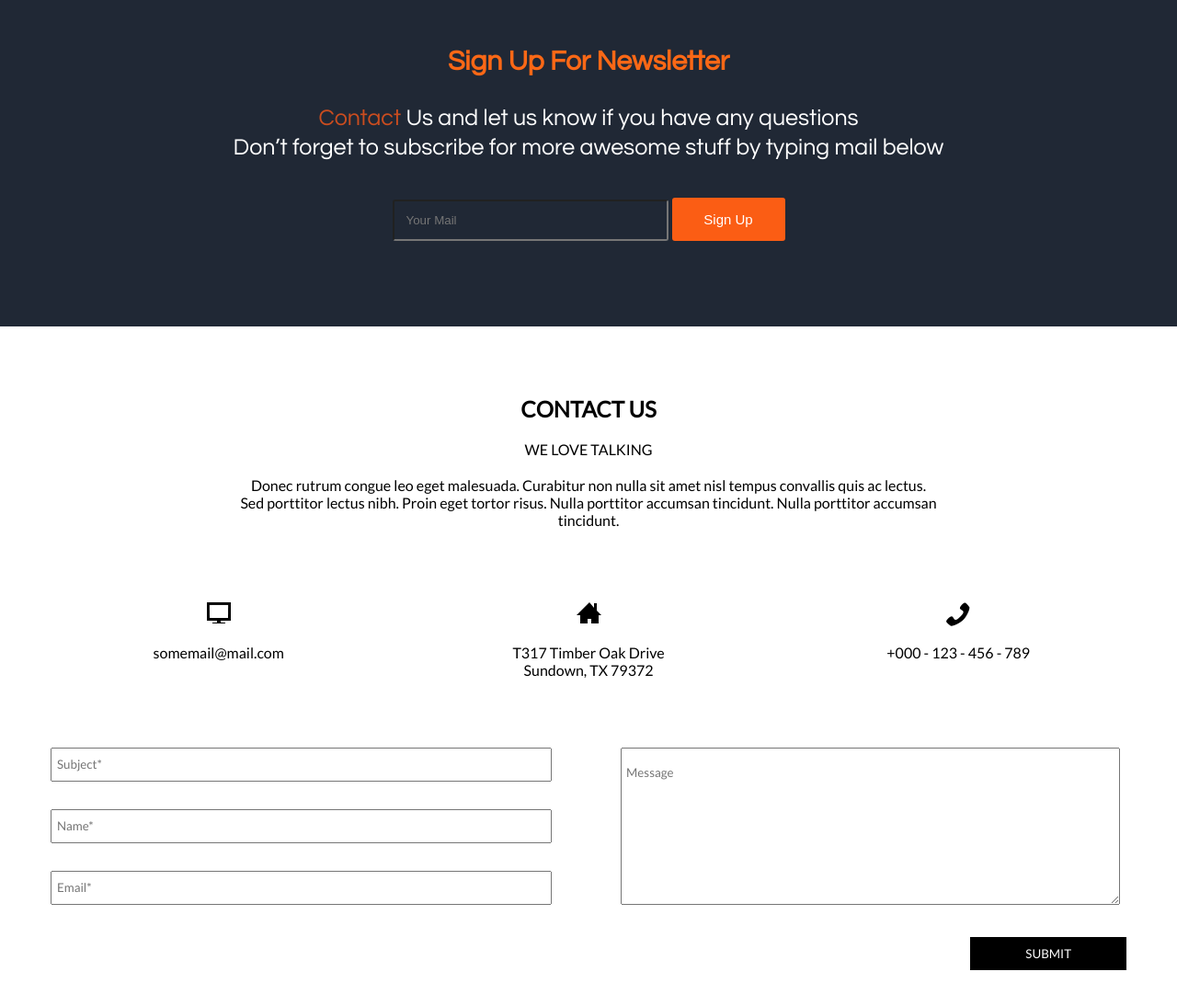
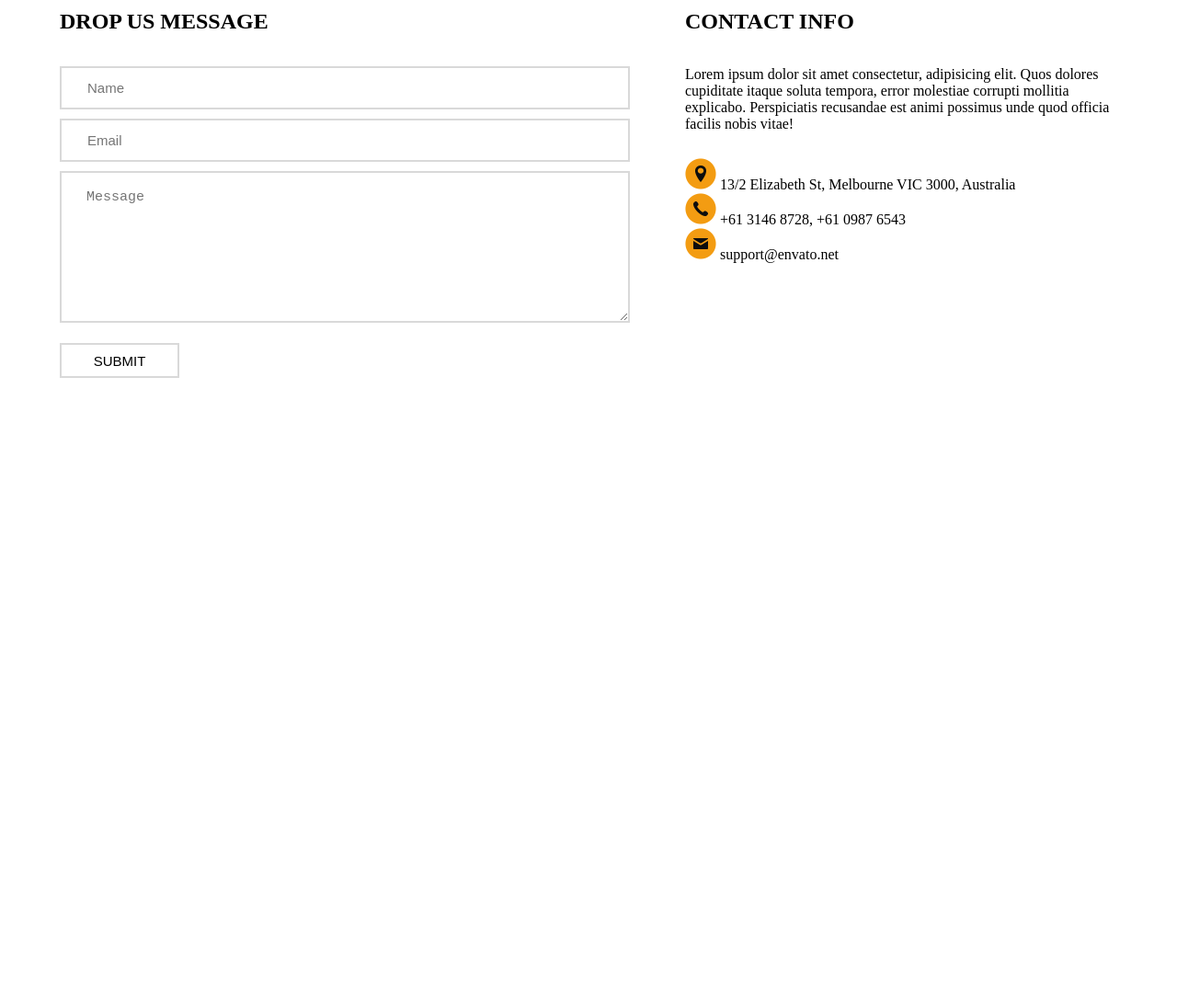
Before and after one commit to jackil182/Bootcamp9-Module7, a plain HTML site: page index.html in a window 1280 px wide. Shown: the part 40-1134 px from the top of the page at 92% size. After the commit the page ends 800 px from the top, so only its background shows below. Drawn offline with Linux system fonts and the light colour scheme.

Commit message:
added pasevin

```diff
--- a/css/style.css
+++ b/css/style.css
@@ -1,154 +1,86 @@
-@font-face{
-    font-family: "Questrial";
-    src: url("../fonts/questrial-v7-latin-regular.woff2")
-}
-
 *{
     margin: 0;
-    padding: 0
+    padding: 0;
 }
-
-/* Nazarii's styles */
-.newsletter{
-    background-color: #202835;
-    text-align: center;
-    padding-bottom: 93px;
+.wrapper_pi{
+    padding-top: 50px;
+    display: flex;
+    width: 1150px;
+    justify-content: space-between;
+    margin: 0 auto;
 }
-
-.newsletter-title{
-    padding: 91px 0 30px;
-    color: #d5511d;
-    font-family: "Questrial";
-    font-size: 30px;
-    color: rgba(251, 104, 22);
+.form_pi{
+    display: flex;
+    flex-direction: column;
+    color: #d9d9d9;
 }
-
-.newsletter-text{
-    color: white;
-    line-height: 32px;
-    font-family: "Questrial";
-    font-size: 25px;
+.name_pi{
+    transition-duration: 1s;
+    padding: 13px 28px;
+    margin-bottom: 10px;
+    font-size: 15px;
+    border: 2px solid #d9d9d9;
 }
-
-.orange-text{
-    color: #cb4d1f;
+.email_pi{
+    transition-duration: 1s;
+    padding: 13px 28px;
+    margin-bottom: 10px;
+    font-size: 15px;
+    border: 2px solid #d9d9d9;
 }
-
-.newsletter-form{
-    margin: 39px auto 0;
-    /* width: 444px; */
+.text-area_pi{
+    transition-duration: 1s;
+    height: 125px;
+    margin-bottom: 22px;
+    font-size: 15px;
+    border: 2px solid #d9d9d9;
+    padding: 18px 27px;
 }
-
-.newsletter-email{
-    width: 270px;
-    padding: 13px;
-    background-color: transparent;
-    color: #fff;
-    border-radius: 3px;
+.submit_pi{
+    transition-duration: 1s;
+    text-transform: uppercase;
+    font-size: 15px;
+    width: 130px;
+    height: 38px;
+    border: 2px solid #d9d9d9;
+    background-color: rgba(0, 0, 0, 0)
 }
-
-.newsletter-submit{
-    width: 123px;
-    padding: 15px;
-    background-color: #fb5d14;
-    border: none;
-    color: #fff;
-    font-family: Arial, Helvetica, sans-serif;
-    font-size: 15px;
-    border-radius: 3px;
+.form-wrapper_pi{
+    width: 620px;
 }
-
-/* Dmytro's styles */
-.container--{
-    width: 1170px;
-    margin: 0 auto;
-    text-align: center;
+.contact_pi{
+    width: 470px;
 }
-.section-form{
-    font-family: 'Lato', sans-serif;
-    display: flex;
-    justify-content: center;
-    align-items: center;
-    flex-direction: column;
-    padding: 75px 0;
+.form-title_pi, .contact-info_pi{
+    padding-bottom: 35px;
+    text-transform: uppercase;
+    font-size: bold;
+    font-weight: 700;
 }
-.section-title,
-.section-desc{
-    width: 15%;
-    margin-bottom: 20px;
+.contact-text_pi{
+    font-size: 16px;
+    padding-bottom: 28px;
 }
-.section-content{
-    width: 65%;
-    margin-bottom: 80px;
-    text-align: center;
+.adress-text_pi{
+    vertical-align: middle;
 }
-.section-list{
-    width: 85%;
-    list-style: none;
-    display: flex;
-    justify-content: space-between;
-    margin-bottom: 75px;
-
+.name_pi:hover{
+    transition-property: all;
+    transition-duration: 1s;
+    border: 2px solid #f39c12;
 }
-.section-list__item{
-    padding-top: 45px;
-    flex-basis: 190px;
-    text-align: center;
+.email_pi:hover{
+    transition-property: all;
+    transition-duration: 1s;
+    border: 2px solid #f39c12;
 }
-.section-list__item:first-child{
-    background: url(../img/screen.png) no-repeat center top;
+.text-area_pi:hover{
+    transition-property: all;
+    transition-duration: 1s;
+    border: 2px solid #f39c12;
 }
-.section-list__item:nth-child(2){
-    background: url(../img/house.png) no-repeat center top;
+.submit_pi:hover{
+    transition-property: all;
+    transition-duration: 1s;
+    border: 2px solid #f39c12;
 }
-.section-list__item:last-child{
-    background: url(../img/phone.png) no-repeat center top;
-}
-.form{
-    width: 100%;
-    display: flex;
-    justify-content: space-between;
-    flex-wrap: wrap;
-    align-items: flex-start;
-    font-family: inherit;
-
-}
-.form-input,
-.form-textarea{
-    width: 47%;
-}
-.form-input input,
-[name="textarea"]{
-    display: block;
-    width: 97.5%;
-    padding: 9px 0 9px 5px;
-}
-.form-input input::placeholder,
-[name="textarea"]::placeholder{
-    display: block;
-    width: 100%;
-    padding: 9px 0;
-    font-family: 'Lato', sans-serif;
-}
-[name="textarea"]{
-    padding-bottom: 130px;
-}
-.form-input input:not(:last-child){
-    margin-bottom:30px ;
-}
-.form-button{
-    width: 100%;
-    display: flex;
-}
-.form-send{
-    display: inline-block;
-    padding: 10px 60px;
-    color: #fff;
-    background-color: #000;
-    font-family: 'Lato', sans-serif;
-    text-transform: uppercase;
-    margin-top: 35px;
-    margin-left: auto;
-    border: none;
-
-}
--- a/index.html
+++ b/index.html
@@ -2,57 +2,29 @@
 <html lang="en">
 <head>
     <meta charset="UTF-8">
-    <meta name="viewport" content="width=
-    , initial-scale=1.0">
+    <meta name="viewport" content="width=device-width, initial-scale=1.0">
     <meta http-equiv="X-UA-Compatible" content="ie=edge">
+    <title>Document</title>
     <link rel="stylesheet" href="./css/style.css">
-    <title>Document</title>
-    <!-- IMPORTANT  -->
-    <link href="https://fonts.googleapis.com/css?family=Lato:100,400|Montserrat" rel="stylesheet">
 </head>
 <body>
-
-  <!--   Nazarii's htmls -->
-    <section class="newsletter">
-        <h2 class="newsletter-title">Sign Up For Newsletter</h2>
-        <p class="newsletter-text"><span class="orange-text">Contact</span> Us and let us know if you have any questions</p>
-        <p class="newsletter-text">Don’t forget to subscribe for more awesome stuff by typing mail below</p>
-        <form action="" class="newsletter-form">
-            <input type="email" name="email" id="" placeholder="Your Mail" class="newsletter-email">
-            <input type="submit" value="Sign Up" class="newsletter-submit">
-        </form>
-    </section>
+    <div class="wrapper_pi">
+        <div class="form-wrapper_pi">
+            <h2 class="form-title_pi">drop us message</h2>
+            <form action="#" method="GET" class="form_pi">
+                <input type="text" placeholder="Name" class="name_pi">
+                <input type="email" placeholder="Email" class="email_pi">
+                <textarea name="message" placeholder="Message" class="text-area_pi"></textarea>
+                <input type="submit" value="submit" class="submit_pi">
+            </form>
+        </div>
+        <div class="contact_pi">
+            <h2 class="contact-info_pi">contact info</h2>
+            <p class="contact-text_pi">Lorem ipsum dolor sit amet consectetur, adipisicing elit. Quos dolores cupiditate itaque soluta tempora, error molestiae corrupti mollitia explicabo. Perspiciatis recusandae est animi possimus unde quod officia facilis nobis vitae!</p>
+            <p class="adress-text_pi"><img src="./img/Composed-layer@1X.png">  13/2 Elizabeth St, Melbourne VIC 3000, Australia</p>
+            <p class="phope-text_pi"><img src="./img/Composed-layer@1X (1).png">   +61 3146 8728, +61 0987 6543</p>
+            <p class="email-text_pi"><img src="./img/Composed-layer@1X (2).png"> support@envato.net</p>
+        </div>
+    </div>
 </body>
-
-<!--   dmytro's html -->
-    <section class="section-form container--">
-        <h2 class="section-title">CONTACT US</h2>
-        <p class="section-desc">WE LOVE TALKING</p>
-        <p class="section-content">Donec rutrum congue leo eget malesuada. Curabitur non nulla sit amet nisl tempus convallis
-                quis ac lectus. Sed porttitor lectus nibh. Proin eget tortor risus. Nulla porttitor accumsan tincidunt.
-                Nulla porttitor accumsan tincidunt.</p>
-        <ul class="section-list">
-            <li class="section-list__item">somemail@mail.com</li>
-            <li class="section-list__item">T317 Timber Oak Drive
-                    Sundown, TX 79372</li>
-            <li class="section-list__item">+000 - 123 - 456 - 789</li>
-        </ul>
-
-        <form  class="form" name="suscribe" action="#">
-
-            <div class="form-input">
-                <input type="text" placeholder="Subject*">
-                <input type="text" placeholder="Name*">
-                <input type="email" placeholder="Email*">
-            </div>
-
-            <div class="form-textarea">
-                <textarea name="textarea" id="ta" placeholder="Message"></textarea>
-            </div>
-            <div class="form-button">
-                <input class="form-send" type="submit" name="submit" id="s" value="submit">
-            </div>
-        </form>
-    </section>
-
 </html>
```
Also changed, not shown: img/Composed-layer@1X (1).png (added), img/Composed-layer@1X (2).png (added), img/Composed-layer@1X.png (added), img/mail@1X.png (added), img/pen@1X.png (added), img/user@1X.png (added).
